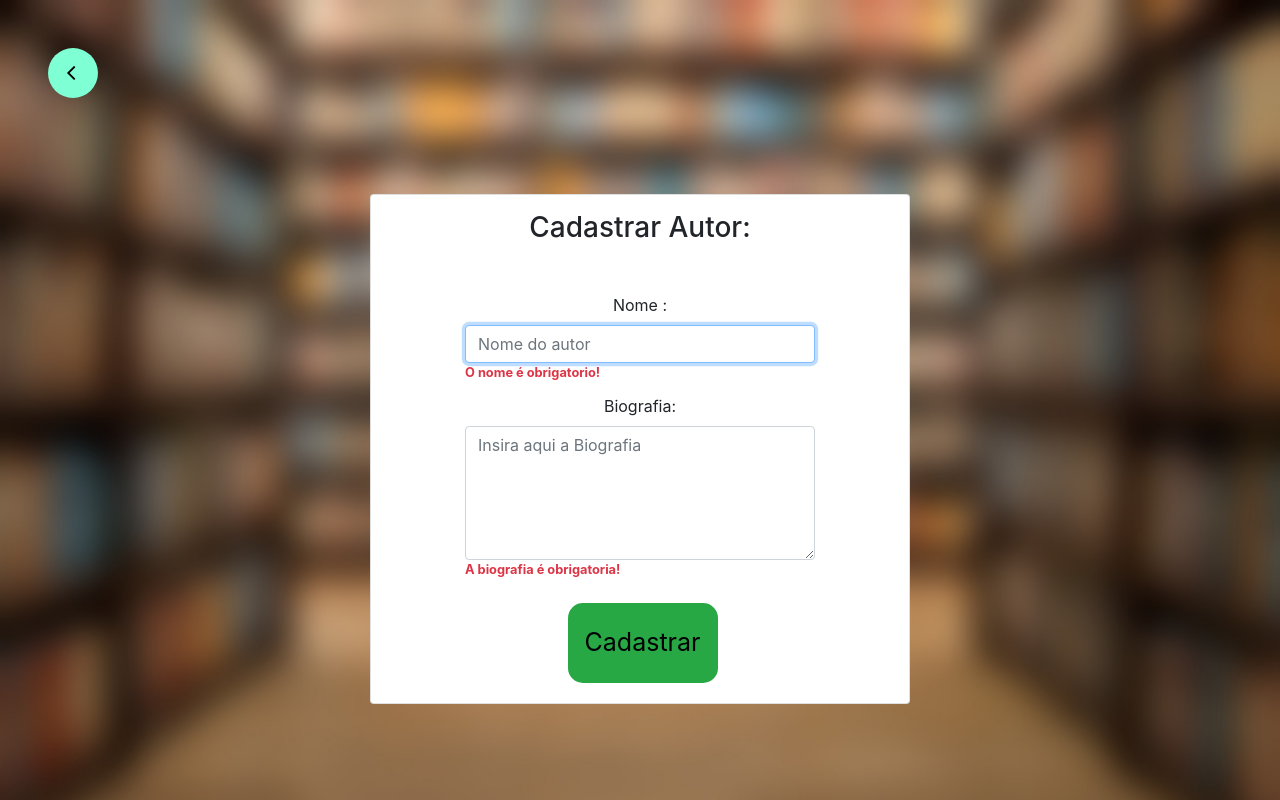
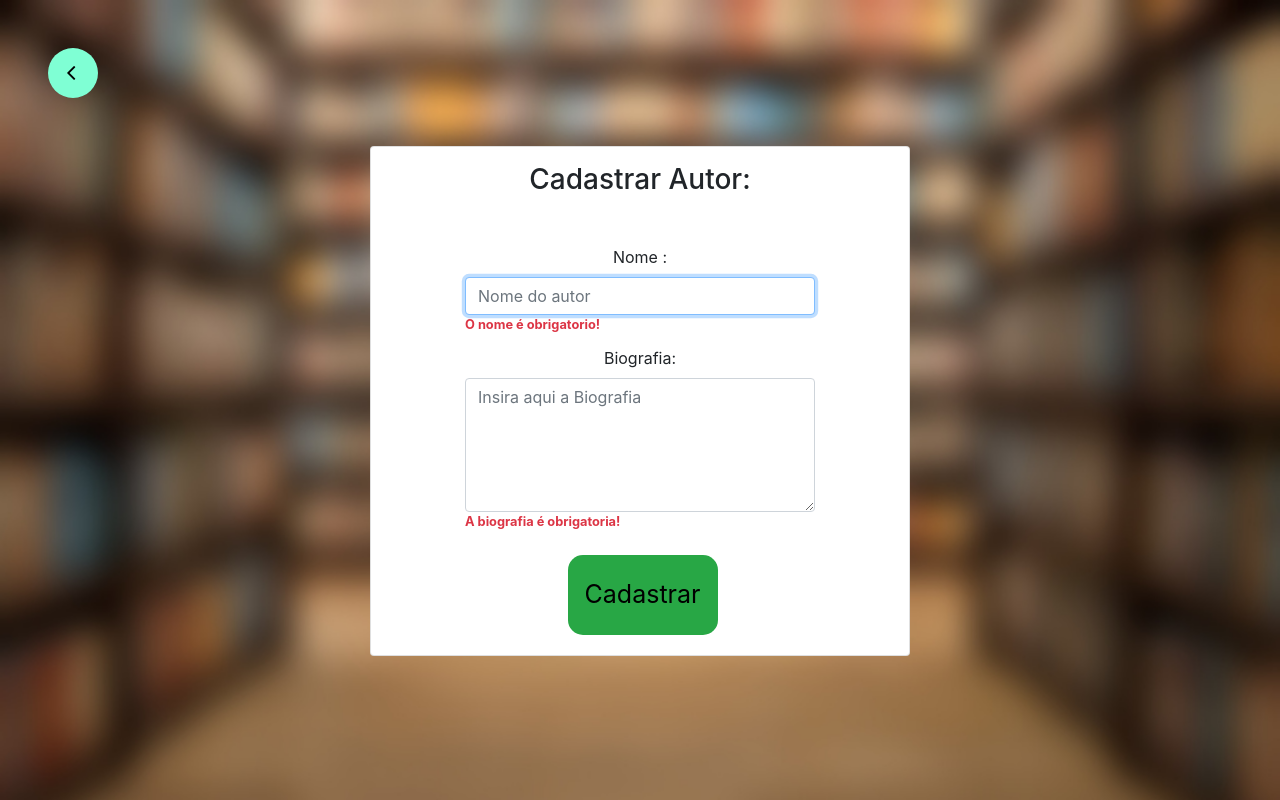
Before and after one commit to oGabrielMota/Biblioteca-Angular, an Angular app: page /cria-autores in a window 1280 px wide. Built offline with nearby package versions, Linux system fonts and the light colour scheme; no server answers.

Commit message:
Corrigindo BG apos aumentar a janela

```diff
--- a/src/app/app.module.ts
+++ b/src/app/app.module.ts
@@ -10,8 +10,8 @@ import { CriaAutoresComponent } from './cria-autores/cria-autores.component';
 import { CriaLivrosComponent } from './cria-livros/cria-livros.component';
 import { HttpClientModule } from '@angular/common/http';
 import { FormsModule, ReactiveFormsModule } from '@angular/forms';
+import { MsgValidacaoComponent } from './msg-validacao/msg-validacao/msg-validacao.component';
 import { ValidacaoErroComponent } from './validacao-erro/validacao-erro.component';
-import { MsgValidacaoComponent } from './msg-validacao/msg-validacao/msg-validacao.component';
 
 @NgModule({
   declarations: [
@@ -21,8 +21,8 @@ import { MsgValidacaoComponent } from './msg-validacao/msg-validacao/msg-validac
     AutoresComponent,
     CriaAutoresComponent,
     CriaLivrosComponent,
+    MsgValidacaoComponent,
     ValidacaoErroComponent,
-    MsgValidacaoComponent,
   ],
   imports: [
     BrowserModule,
--- a/src/app/cria-autores/cria-autores.component.html
+++ b/src/app/cria-autores/cria-autores.component.html
@@ -12,7 +12,7 @@
       <i class="fa fa-solid fa-angle-left mr-1"></i>
     </button>
     <section class="text-center">
-      <div class="container py-5">
+      <div class="container">
         <div class="row d-flex justify-content-center align-items-center h-100">
           <div class="col-lg-8 col-xl-6">
             <div class="card rounded-5">
--- a/src/app/cria-autores/cria-autores.component.ts
+++ b/src/app/cria-autores/cria-autores.component.ts
@@ -30,6 +30,7 @@ export class CriaAutoresComponent implements OnInit {
   ) {}
 
   ngOnInit(): void {
+    this.buscaTodos();
     this.autoresForm = this.formBuilder.group({
       nome: [
         '',
--- a/src/app/cria-livros/cria-livros.component.html
+++ b/src/app/cria-livros/cria-livros.component.html
@@ -12,7 +12,7 @@
       <i class="fa fa-solid fa-angle-left mr-1"></i>
     </button>
     <section class="text-center">
-      <div class="container py-5">
+      <div class="container">
         <div class="row d-flex justify-content-center align-items-center h-100">
           <div class="col-lg-8 col-xl-6">
             <div class="card rounded-5">
```
Also changed, not shown: src/app/home/home.component.css (line endings or trailing spaces).
